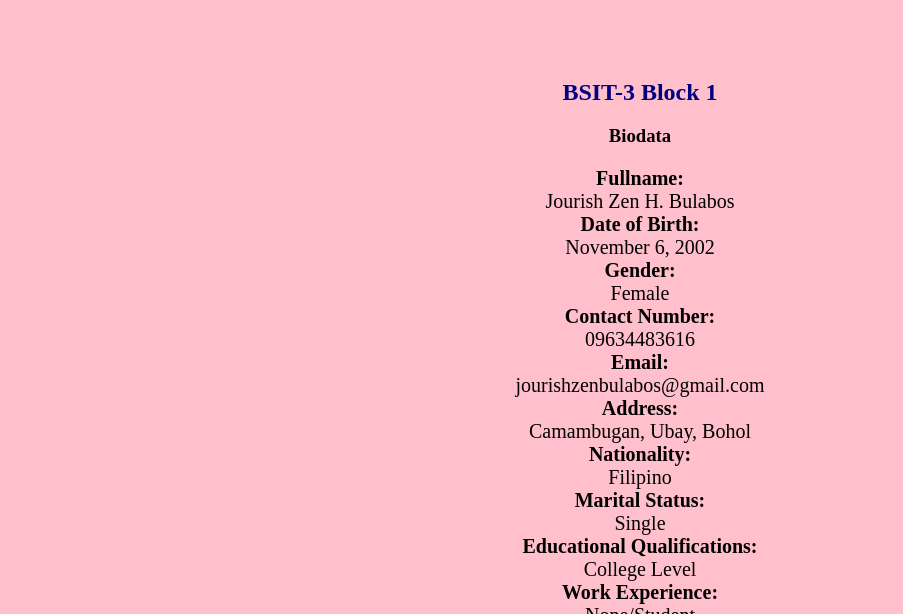
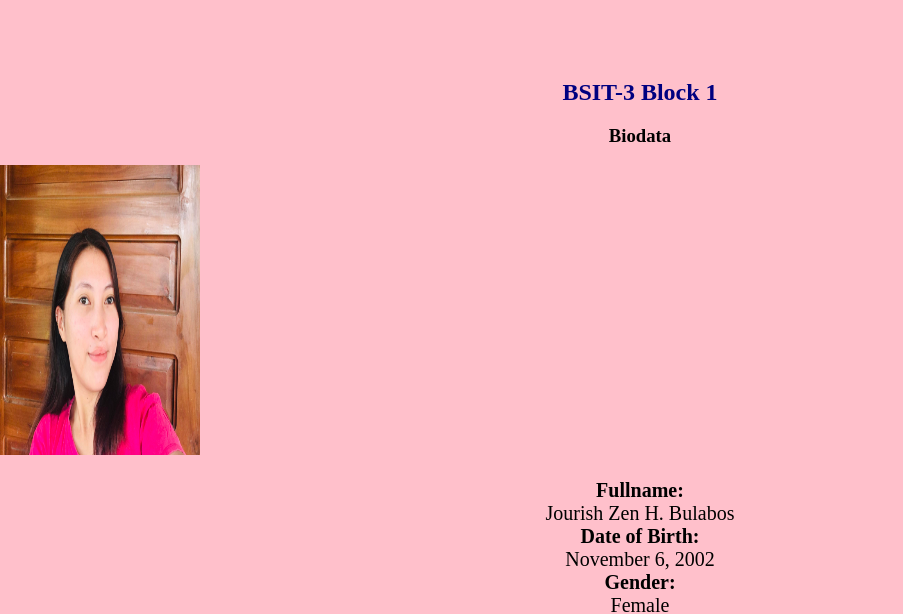
Before and after one commit to Jzen06/Jourish, a plain HTML site: page index.html in a window 1280 px wide. Shown: the part 158-772 px from the top of the page, without its empty margins (0-903 px from the left). Drawn offline with Linux system fonts and the light colour scheme.

Commit message:
Add Profile Picture

```diff
--- a/index.html
+++ b/index.html
@@ -13,6 +13,7 @@
 
     <div class="bio"> <center><h3>Biodata</h3></div>
     <div class="biodata">
+        <img src="bhe.jpeg" alt="#">
 
       <p class="details">
         <b> Fullname:</b> <br>Jourish Zen H. Bulabos
--- a/style1.css
+++ b/style1.css
@@ -16,3 +16,7 @@ p{
     text-align: center;
     color:black;
 }
+img{
+    width:200px;
+    height:290px;
+}
```
Also changed, not shown: bhe.jpeg (added).
